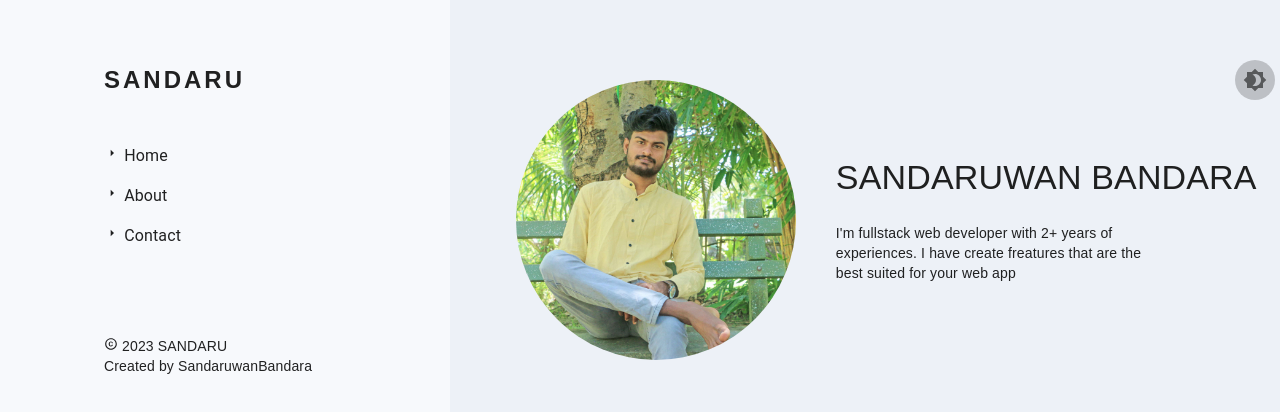
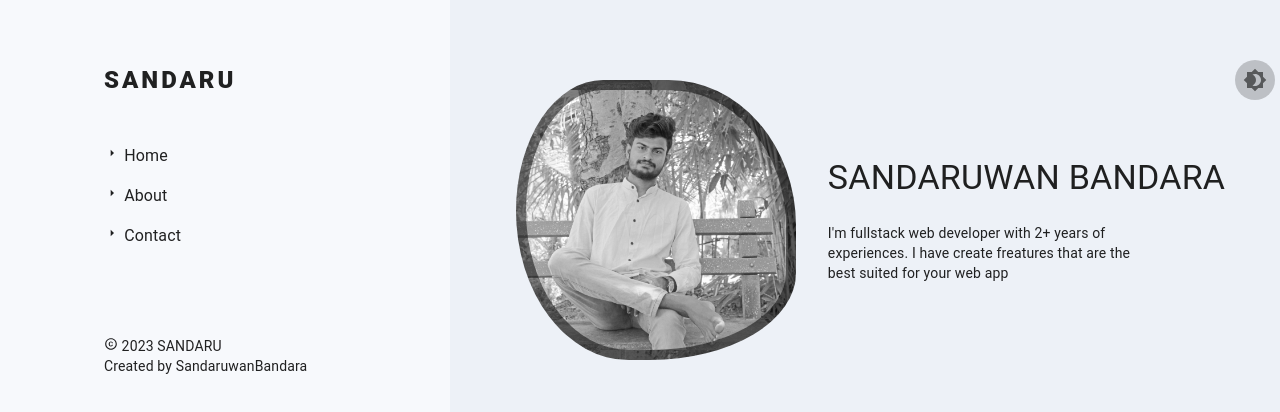
Before and after one commit to SandaruwanB/portfolio, a React (Create React App) app: page / in a window 1280 px wide. Shown: the part 180-592 px from the top of the page. Built offline with nearby package versions, Linux system fonts and the light colour scheme.

Commit message:
DEV home animations

```diff
--- a/src/components/Home.jsx
+++ b/src/components/Home.jsx
@@ -14,15 +14,16 @@ const Home = () => {
         sx={{flexGrow : 1, width : {sm : 'calc(100% - 600px)'}, height : '100vh', background : theme.palette.primary.main}}
       >
         <Grid container sx={{width : '100%', height : '100%'}} direction={'row'} justifyContent={'center'} alignItems={'center'}>
-          <Grid item xs={12} sm={12} md={5} lg={5} sx={{display : 'flex', justifyContent : 'right', alignItems : 'center'}}>
-            <img src='/profile.jpg' alt='bg' width={280} height={280} className='HomeProfile'/>
+          <Grid item xs={12} sm={12} md={5} lg={5} sx={{display : 'flex', justifyContent : {sm : 'center', md : 'right'}, alignItems : 'flex-end' }}>
+            <div className='HomeProfile'>
+            </div>
           </Grid>
           <Grid item xs={12} sm={12} md={7} lg={7}>
-            <Box pl={5}>
-              <Typography variant='h4'>
+            <Box sx={{ml : {md : 4, lg : 4}}}>
+              <Typography variant='h4' sx={{ textAlign : {xs : 'center', md : 'left'}}}>
                 SANDARUWAN BANDARA
               </Typography>
-              <Typography sx={{width : '70%', pt : 3}} variant='body2'>
+              <Typography sx={{width : { sm : '100%', md : '70%'}, pt : 3, textAlign : {xs : 'center', sm : 'center', md : 'left'}}} variant='body2'>
                 I'm fullstack web developer with 2+ years of experiences. I have create freatures that are the best suited for your web app
               </Typography>
             </Box>
--- a/src/components/navbar/NavBar.jsx
+++ b/src/components/navbar/NavBar.jsx
@@ -52,13 +52,15 @@ const NavBar = (props) => {
             edge={'start'}
             onClick={handleDrawerToggle}
           >
+
             <Menu />
+
           </IconButton>
         </Toolbar>
       </AppBar>
       <Box
         component={'nav'}
-        sx={{width : {lg : drawerWidth}, flexShrink : {sm : 0}, background : theme.palette.secondary.main, display : 'flex', justifyContent : 'center', pl : 13, flexDirection : 'column'}}
+        sx={{width : {lg : drawerWidth}, flexShrink : {sm : 0}, background : theme.palette.secondary.main, display : {xs : 'none',sm : 'none', md : 'none', lg : 'flex'}, justifyContent : 'center', pl : 13, flexDirection : 'column'}}
         aria-label='navbar items'
       >
         <Typography variant='h5' sx={{fontWeight : '900', letterSpacing : 3}}>
--- a/src/styles.css
+++ b/src/styles.css
@@ -5,6 +5,26 @@
 }
 
 .HomeProfile{
-    object-fit: cover;
-    border-radius: 50%;
+    background: url('/public/profile.jpg');
+    filter: grayscale(100%);
+    width: 280px;
+    height: 280px;
+    background-size: cover;
+    -webkit-background-size : cover;
+    background-position: center center;
+    border : 10px solid rgba(0, 0, 0, 0.5);
+    animation: animateImage 4s ease-in-out infinite;
+    transition: all 1s ease-in-out;
 }
+
+@keyframes animateImage {
+    0%{
+        border-radius: 60% 50% 40% 70%/60% 40% 60% 50%;
+    }
+    50%{
+        border-radius: 30% 50% 60% 40%/50% 60% 30% 60%;
+    }
+    100%{
+        border-radius: 60% 50% 40% 70%/60% 40% 60% 50%;
+    }
+}
--- a/src/theme/darkTheme.js
+++ b/src/theme/darkTheme.js
@@ -3,19 +3,15 @@ import { createTheme } from '@mui/material'
 const DarkTheme = createTheme({
   palette : {
     primary : {
-      main : '#101426',
+      main : '#383838',
     },
     secondary : {
-      main : '#1A2138',
+      main : 'rgb(73,75,80)',
     },
     mode : 'dark',
   },
   typography : {
     body1 : '#fff',
-    fontFamily : [
-      'Roboto',
-      'Arial'
-    ]
   },
   transitions : {
     easing : {
--- a/src/theme/lightTheme.js
+++ b/src/theme/lightTheme.js
@@ -12,10 +12,6 @@ const LightTheme = createTheme({
   },
   typography : {
     body1 : '#000',
-    fontFamily : [
-      'Roboto',
-      'Arial'
-    ]
   }
 })
 
```
